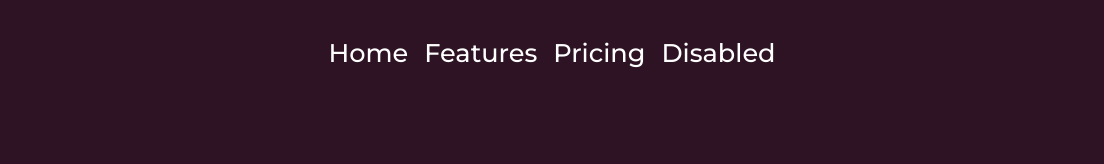
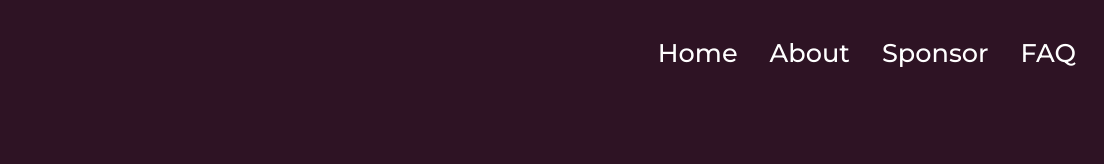
Before and after one commit to OtakuStanYoutube/ogt, a website: page index.html in a window 1280 px wide. Shown: the top 164 px of the page, 176-1280 px from the left. Drawn offline with nearby package versions, Linux system fonts and the light colour scheme.

Commit message:
:lipstick: Improving navbar styles

```diff
--- a/index.html
+++ b/index.html
@@ -17,7 +17,7 @@
     <!-- Header Section -->
     <header>
       <nav class="navbar sticky-top navbar-expand-lg navbar-dark navbar-purple">
-        <div class="container-fluid">
+        <div class="container-fluid nav-container">
           <a class="navbar-brand" href="#"
             ><img
               src="/assets/main3-removebg-preview.png"
@@ -37,17 +37,11 @@
             <span class="navbar-toggler-icon"></span>
           </button>
           <div class="collapse navbar-collapse" id="navbarNavAltMarkup">
-            <div class="navbar-nav mx-auto">
+            <div class="navbar-nav ms-auto">
               <a class="nav-link" aria-current="page" href="#">Home</a>
-              <a class="nav-link" href="#">Features</a>
-              <a class="nav-link" href="#">Pricing</a>
-              <a
-                class="nav-link disabled"
-                href="#"
-                tabindex="-1"
-                aria-disabled="true"
-                >Disabled</a
-              >
+              <a class="nav-link" aria-current="page" href="#">About</a>
+              <a class="nav-link" href="#">Sponsor</a>
+              <a class="nav-link" href="#">FAQ</a>
             </div>
           </div>
         </div>
--- a/static/scss/style.scss
+++ b/static/scss/style.scss
@@ -15,18 +15,31 @@
 
 a {
   text-decoration: none !important;
-  color: #fff !important;
-
-  &:hover {
-    color: #fff !important;
-  }
 }
 
 .navbar-purple {
   background-color: #2e1324;
+  .nav-container{
+    width: 1300px;
+    margin: 0 auto;
+    display: flex;
+    align-items: center;
+  }
 
   .navbar-nav {
     font-size: 1.6rem;
+    .nav-link {
+      color: #fff;
+      padding: 0.5rem 1rem;
+      transition: all 0.3s ease-in-out;
+      &:hover {
+        color: #542241;
+      }
+    }
+
+    .active {
+      color: #542241 !important;
+    }
   }
 
   .navbar-toggler {
```
Also changed, not shown: static/css/style.css, 1 other file.
